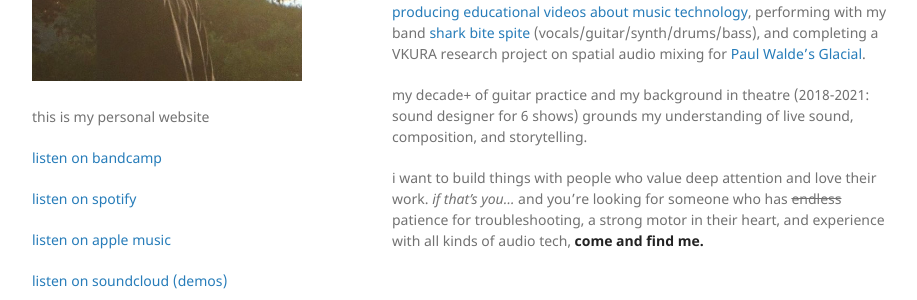
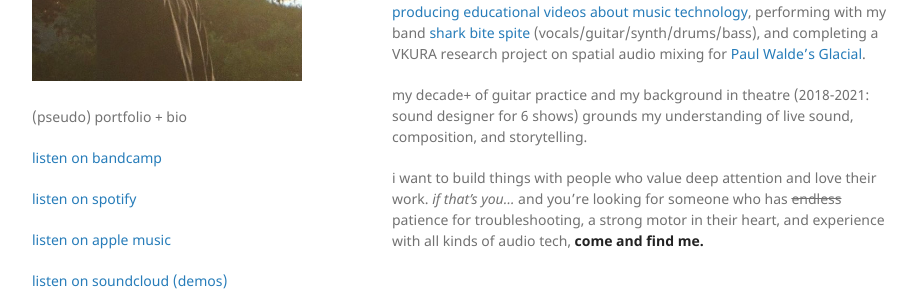
Before and after one commit to stelladrinkwater/stelladrinkwater.github.io, a Jekyll site: the page built from index.md, in a window 1280 px wide. Shown: the part 244-544 px from the top of the page, without its empty margins (178-1095 px from the left). Built offline with Jekyll 4.4.1, drawn with Linux system fonts in a browser that asks for light colours.

Commit message:
Update _config.yml

```diff
--- a/_config.yml
+++ b/_config.yml
@@ -1,6 +1,6 @@
 title: stella site
 logo: /assets/img/logo.png
-description: this is my personal website
+description: (pseudo) portfolio + bio
 show_downloads: true
 google_analytics:
 theme: jekyll-theme-minimal
```
